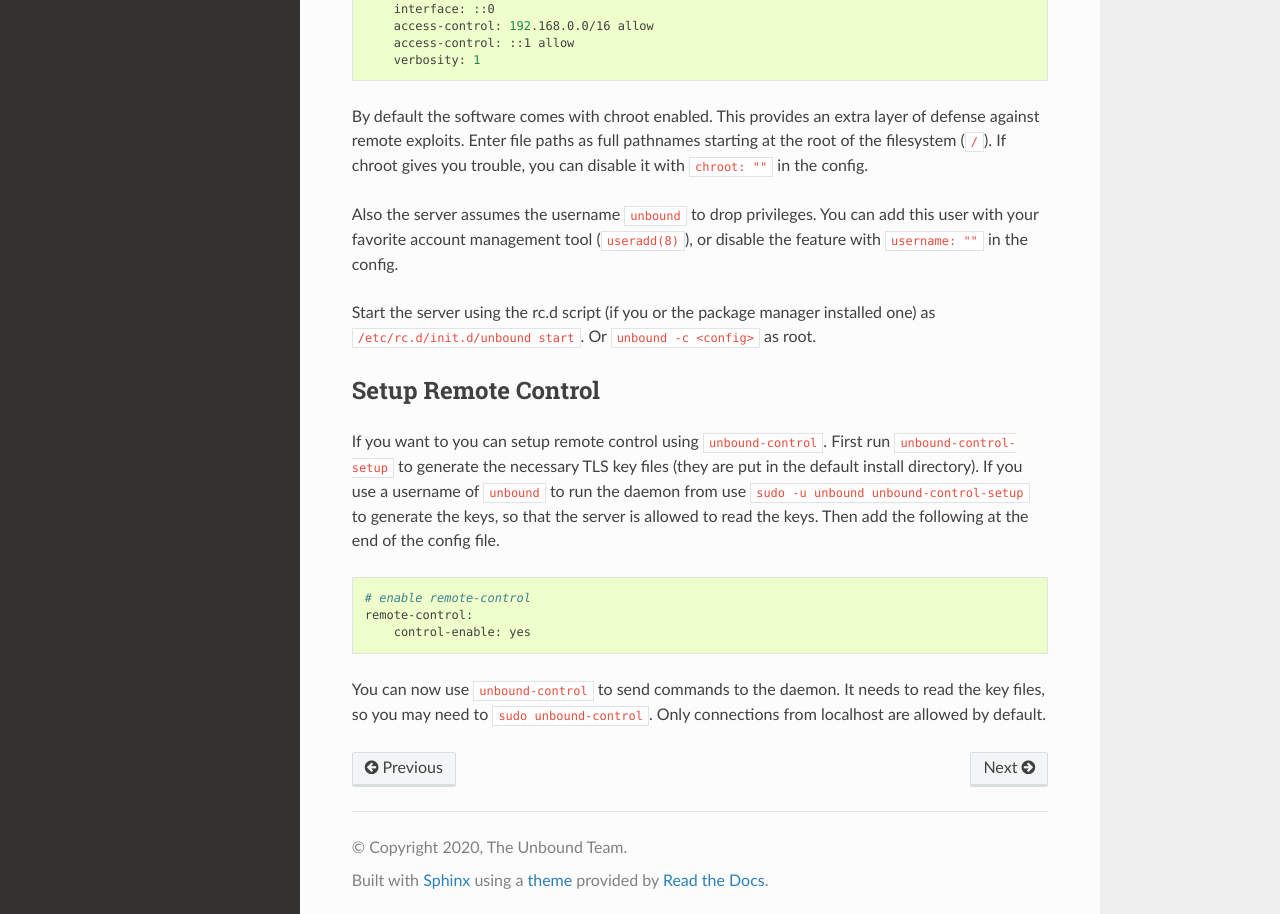
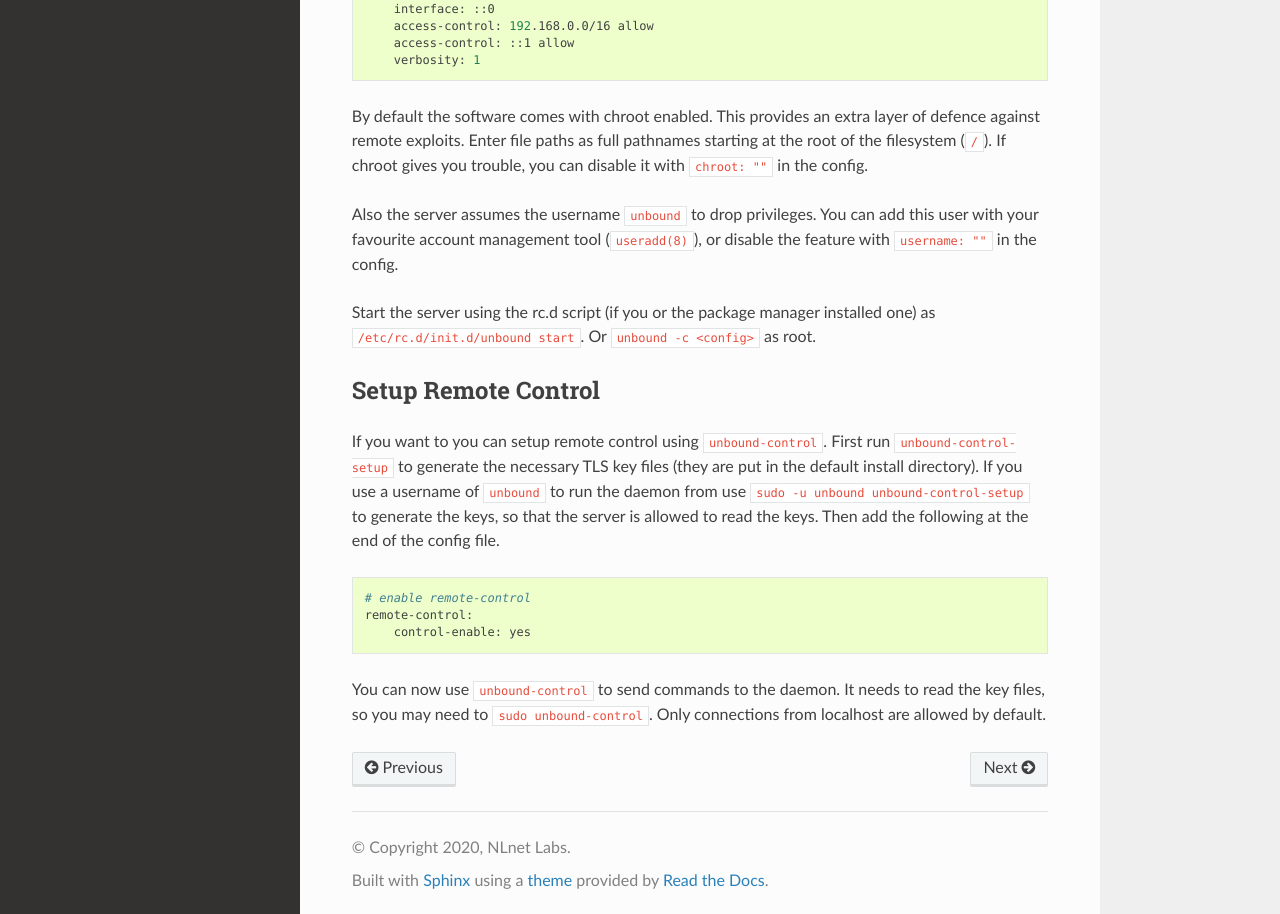
Before and after one commit to NLnetLabs/unbound-manual, a Sphinx documentation site: the page built from source/getting-started/installation.rst, in a window 1280 px wide and 1400 px high, scrolled down 580 px. Shown: the part 483-1397 px from the top of the window. Built offline with Sphinx 7.4.7 and the Read the Docs theme 2.0.0, drawn with Linux system fonts in a browser that asks for light colours.

Commit message:
Change author

```diff
--- a/source/conf.py
+++ b/source/conf.py
@@ -20,8 +20,8 @@
 # -- Project information -----------------------------------------------------
 
 project = 'Unbound'
-copyright = '2020, The Unbound Team'
-author = 'The Unbound Team'
+copyright = '2020, NLnet Labs'
+author = 'NLnet Labs'
 
 # The short X.Y version
 version = ''
--- a/source/getting-started/installation.rst
+++ b/source/getting-started/installation.rst
@@ -54,13 +54,13 @@ your IPv6 subnet if you have one.
         verbosity: 1
 
 By default the software comes with chroot enabled. This provides an extra
-layer of defense against remote exploits. Enter file paths as full pathnames
+layer of defence against remote exploits. Enter file paths as full pathnames
 starting at the root of the filesystem (``/``). If chroot gives
 you trouble, you can disable it with ``chroot: ""`` in the config.
 
-Also the server assumes the username ``unbound`` to drop privileges.
-You can add this user with your favorite account management tool (``useradd(8)``),
-or disable the feature with ``username: ""`` in the config.
+Also the server assumes the username ``unbound`` to drop privileges. You can add
+this user with your favourite account management tool (``useradd(8)``), or
+disable the feature with ``username: ""`` in the config.
 
 Start the server using the rc.d script (if you or the package manager
 installed one) as ``/etc/rc.d/init.d/unbound start``.
```
